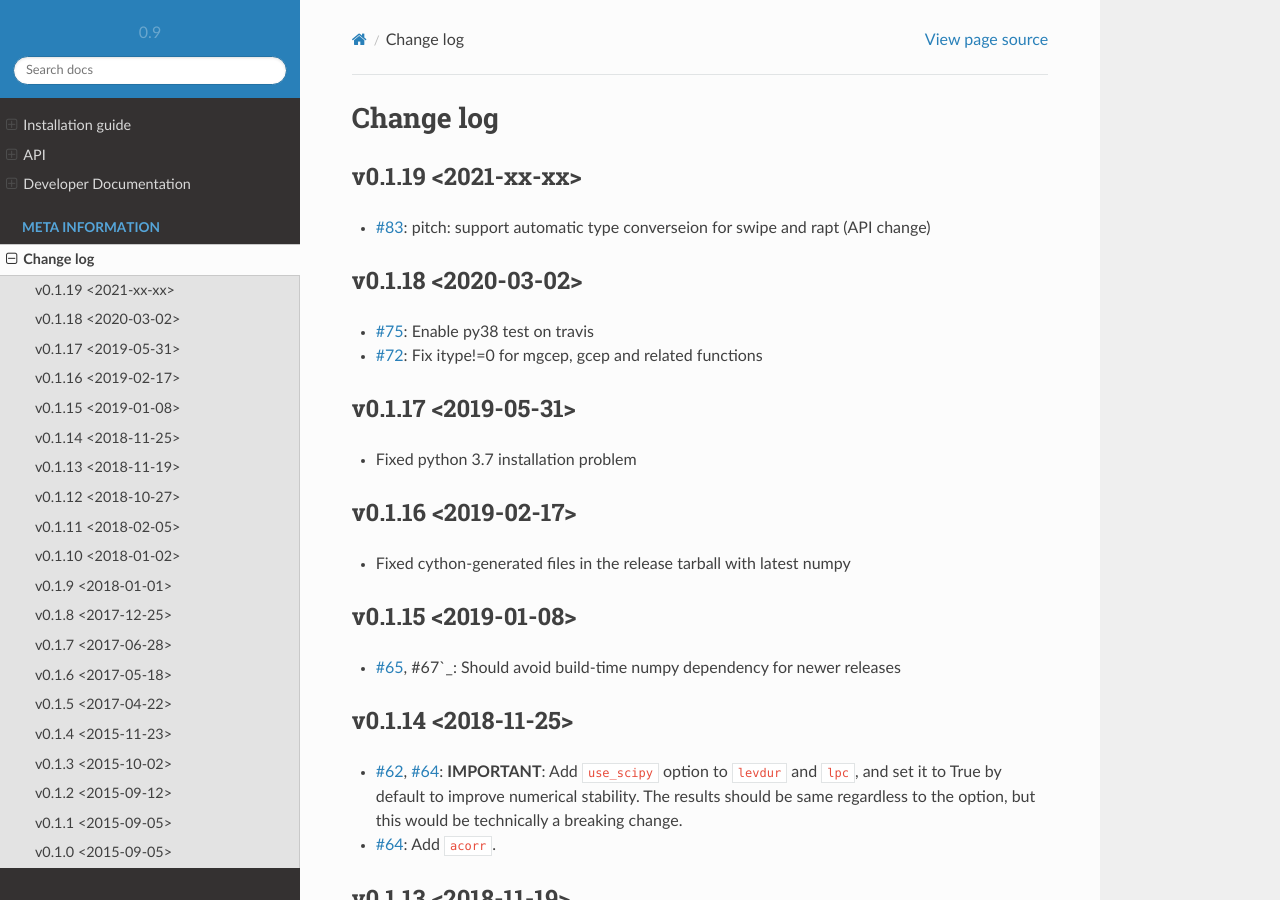
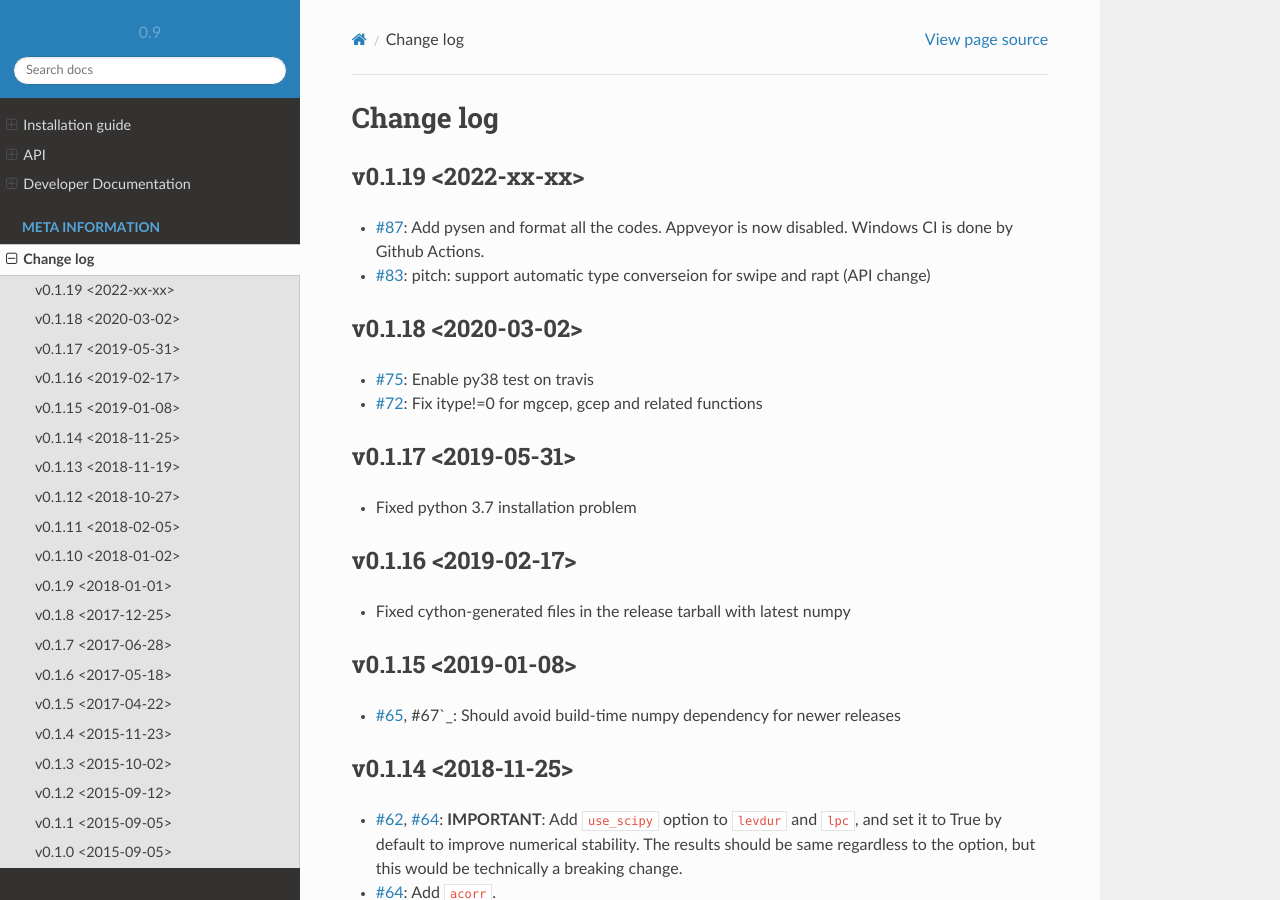
Before and after one commit to r9y9/pysptk, a Sphinx documentation site: the page built from docs/changelog.rst, in a window 1280 px wide and 900 px high. Built offline with Sphinx 7.4.7 and the Read the Docs theme 2.0.0, drawn with Linux system fonts in a browser that asks for light colours.

Commit message:
Update changelog
ci skip

```diff
--- a/docs/changelog.rst
+++ b/docs/changelog.rst
@@ -1,9 +1,10 @@
 Change log
 ==========
 
-v0.1.19 <2021-xx-xx>
+v0.1.19 <2022-xx-xx>
 --------------------
 
+- `#87`_: Add pysen and format all the codes. Appveyor is now disabled. Windows CI is done by Github Actions.
 - `#83`_: pitch: support automatic type converseion for swipe and rapt (API change)
 
 v0.1.18 <2020-03-02>
@@ -155,3 +156,4 @@ v0.1.0 <2015-09-05>
 .. _#72: https://github.com/r9y9/pysptk/issues/72
 .. _#75: https://github.com/r9y9/pysptk/pull/75
 .. _#83: https://github.com/r9y9/pysptk/pull/83
+.. _#87: https://github.com/r9y9/pysptk/pull/87
```
